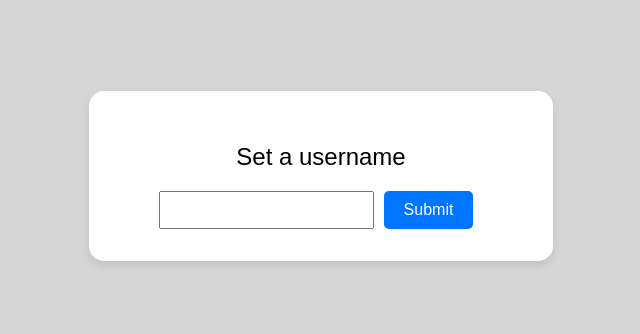
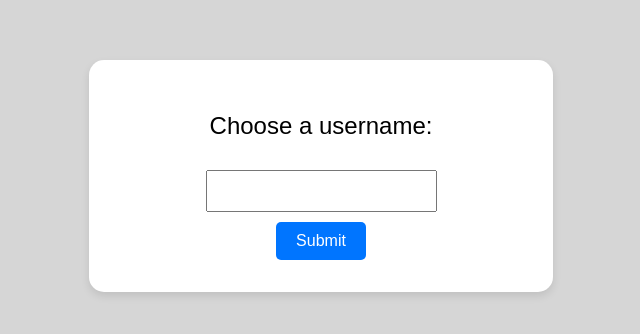
Before and after one commit to BALD-rs/eduwiz, a SvelteKit app in the folder eduwiz-node/: page /onboard in a window 1280 px wide. Shown: the part 184-518 px from the top of the page, without its empty margins (319-959 px from the left). Built offline with nearby package versions, Linux system fonts and the light colour scheme; what @onflow/fcl would draw is missing.

Commit message:
header bars galore

```diff
--- a/eduwiz-node/src/routes/+page.svelte
+++ b/eduwiz-node/src/routes/+page.svelte
@@ -15,6 +15,10 @@
 	<meta name="description" content="Login page" />
 </svelte:head>
 
+<div id="header-bar">
+	<h1 style="color: white">EduWiz</h1>
+</div>
+
 <div class="login-container">
 	<div class="login-box">
 		<img src="logo-words.png" alt="logo" />
--- a/eduwiz-node/src/routes/onboard/+page.svelte
+++ b/eduwiz-node/src/routes/onboard/+page.svelte
@@ -25,16 +25,22 @@
 			<h2>Updating username...</h2>
 			<div class="spinner" />
 		{:else}
-			<h2>Set a username</h2>
+			<h2>Choose a username:</h2>
 			<form class="internal-panel">
 				<input type="text" name="username" id="username" />
-				<button on:click={async () => updateUsername()}>Submit</button>
 			</form>
+			<button on:click={async () => updateUsername()}>Submit</button>
 		{/if}
 	</div>
 </div>
 
 <style>
+	#username {
+		padding: 10px;
+		margin: 10px;
+		width: 100%;
+	}
+
 	.spinner {
 		width: 40px;
 		height: 40px;
--- a/eduwiz-node/static/styles.css
+++ b/eduwiz-node/static/styles.css
@@ -206,9 +206,17 @@ img {
 
 .internal-panel {
 	display: flex;
-	justify-content: center;
+	justify-content: space-between;
 }
 
 .username-panel input {
 	width: 100%;
 }
+
+div#header-bar {
+	background-color: blue;
+}
+
+div#header-bar h1 {
+	color: white;
+}
```
Also changed, not shown: eduwiz-node/src/routes/home/+page.svelte (+13 -2 lines).
